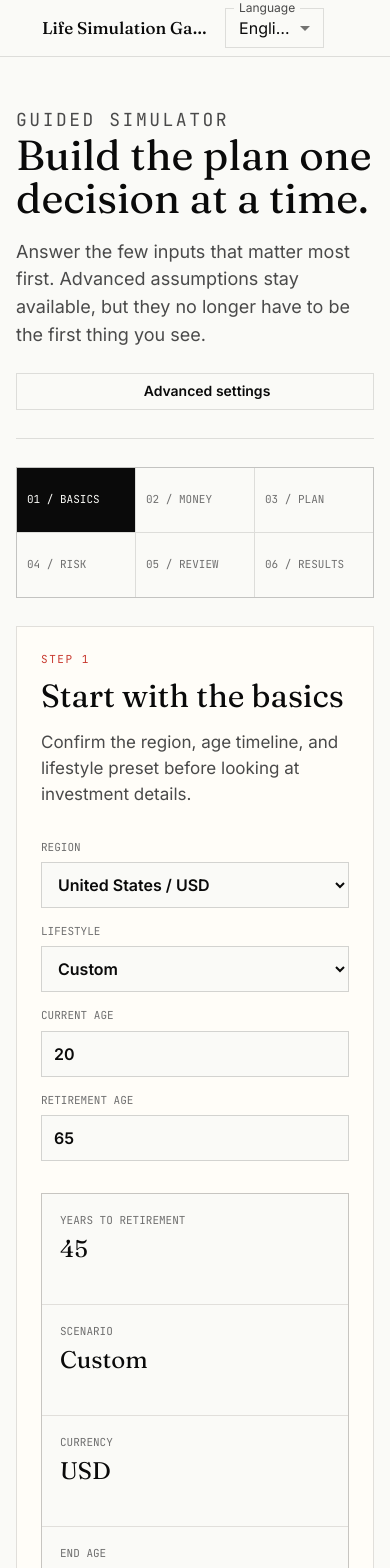
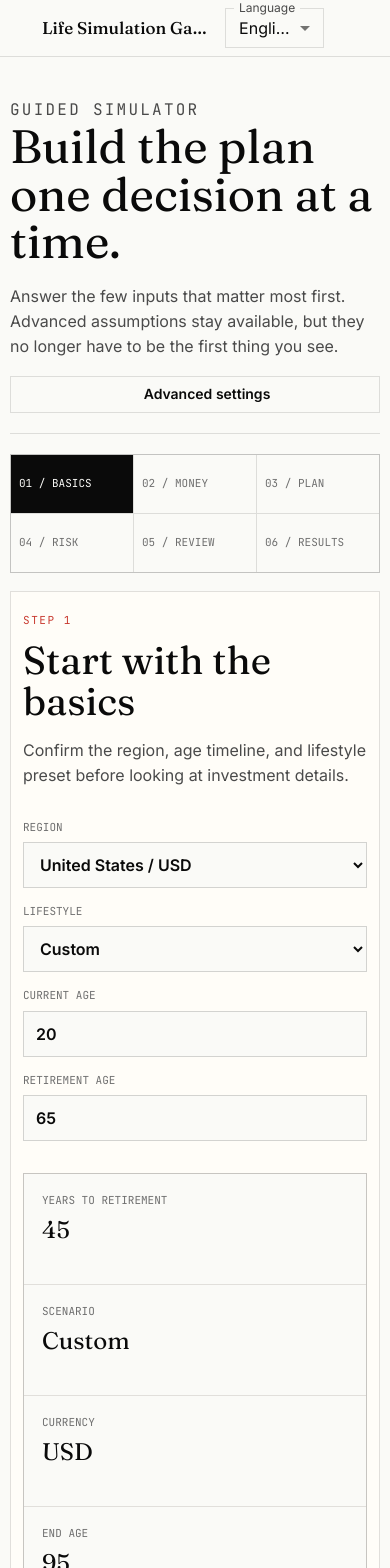
Before and after one commit to MarkHungBuddha/lifeSimulationGame, a React (Vite) app: page /simulator in a window 390 px wide. Shown: the top 1568 px of the page. Built offline with nearby package versions, Linux system fonts and the light colour scheme; some icons are missing.

Commit message:
fix: improve mobile result layout

```diff
--- a/src/components/ResultPanel.tsx
+++ b/src/components/ResultPanel.tsx
@@ -59,7 +59,7 @@ export function ResultPanel() {
     : null
 
   return (
-    <Box sx={{ p: { xs: 1.25, sm: 2, md: 3 }, maxWidth: 1280, mx: 'auto' }}>
+    <Box sx={{ p: { xs: 0.75, sm: 2, md: 3 }, maxWidth: 1280, mx: 'auto', minWidth: 0, overflowX: 'hidden' }}>
       <Paper variant="outlined" sx={{ p: { xs: 1.25, sm: 2 }, mb: { xs: 1.5, sm: 2 } }}>
         <Stack direction="row" alignItems="flex-start" spacing={1} sx={{ mb: 1.5 }}>
           <SavingsIcon color="primary" />
@@ -69,19 +69,19 @@ export function ResultPanel() {
           </Typography>
         </Stack>
         <Grid container spacing={{ xs: 1, sm: 2 }}>
-          <Grid size={{ xs: 6, sm: 3 }}>
+          <Grid size={{ xs: 12, sm: 6, md: 3 }}>
             <Typography variant="caption" color="text.secondary">{t('result.annual_income')}</Typography>
             <Typography variant="body1" fontWeight={700} sx={{ overflowWrap: 'anywhere' }}>{fmtSlider(annualIncome)}</Typography>
           </Grid>
-          <Grid size={{ xs: 6, sm: 3 }}>
+          <Grid size={{ xs: 12, sm: 6, md: 3 }}>
             <Typography variant="caption" color="text.secondary">{t('result.annual_expense')}</Typography>
             <Typography variant="body1" fontWeight={700} sx={{ overflowWrap: 'anywhere' }}>{fmtSlider(annualExpense)}</Typography>
           </Grid>
-          <Grid size={{ xs: 6, sm: 3 }}>
+          <Grid size={{ xs: 12, sm: 6, md: 3 }}>
             <Typography variant="caption" color="text.secondary">{t('result.annual_contribution')}</Typography>
             <Typography variant="body1" fontWeight={700} sx={{ overflowWrap: 'anywhere' }}>{fmtSlider(annualContribution)}</Typography>
           </Grid>
-          <Grid size={{ xs: 6, sm: 3 }}>
+          <Grid size={{ xs: 12, sm: 6, md: 3 }}>
             <Typography variant="caption" color="text.secondary">{t('result.savings_rate')}</Typography>
             <Typography
               variant="body1"
@@ -103,7 +103,7 @@ export function ResultPanel() {
       </Paper>
 
       <Paper elevation={2} sx={{
-        p: { xs: 2, sm: 3, md: 4 }, mb: { xs: 1.5, sm: 3 }, textAlign: 'center',
+        p: { xs: 1.5, sm: 3, md: 4 }, mb: { xs: 1.5, sm: 3 }, textAlign: 'center',
         background: `linear-gradient(135deg, ${rateHex}11, ${rateHex}08)`,
         border: `1px solid ${rateHex}33`,
       }}>
@@ -121,11 +121,11 @@ export function ResultPanel() {
       </Paper>
 
       <Grid container spacing={{ xs: 1, sm: 2 }} sx={{ mb: { xs: 2, sm: 3 } }}>
-        <Grid size={{ xs: 6, sm: 6, md: 3 }}>
+        <Grid size={{ xs: 12, sm: 6, md: 3 }}>
           <StatCard icon={<AccountBalanceIcon />} label={t('result.median_final_portfolio')}
             value={fmt(result.medianFinalPortfolio)} color="#0a0a0a" />
         </Grid>
-        <Grid size={{ xs: 6, sm: 6, md: 3 }}>
+        <Grid size={{ xs: 12, sm: 6, md: 3 }}>
           <StatCard
             icon={<WarningIcon />}
             label={t('result.median_depletion_age')}
@@ -134,11 +134,11 @@ export function ResultPanel() {
             help={t('guide.term.depletion_age.body')}
           />
         </Grid>
-        <Grid size={{ xs: 6, sm: 6, md: 3 }}>
+        <Grid size={{ xs: 12, sm: 6, md: 3 }}>
           <StatCard icon={<TrendingUpIcon />} label={t('result.p90_final_portfolio')}
             value={fmt(result.percentiles.p90[result.percentiles.p90.length - 1])} color="#0a0a0a" help={t('guide.term.percentile.body')} />
         </Grid>
-        <Grid size={{ xs: 6, sm: 6, md: 3 }}>
+        <Grid size={{ xs: 12, sm: 6, md: 3 }}>
           <StatCard icon={<TrendingUpIcon />} label={t('result.p10_final_portfolio')}
             value={fmt(result.percentiles.p10[result.percentiles.p10.length - 1])} color="#c8392f" help={t('guide.term.percentile.body')} />
         </Grid>
@@ -152,19 +152,19 @@ export function ResultPanel() {
           <HelpButton title={t('guide.term.drawdown.body')} />
         </Stack>
         <Grid container spacing={{ xs: 1, sm: 2 }}>
-          <Grid size={{ xs: 6, sm: 3 }}>
+          <Grid size={{ xs: 12, sm: 6, md: 3 }}>
             <StatCard icon={<TrendingDownIcon />} label={t('result.drawdown_median')}
               value={`-${(result.maxDrawdown.median * 100).toFixed(1)}%`} color={result.maxDrawdown.median > 0.3 ? '#a92f28' : '#c8392f'} />
           </Grid>
-          <Grid size={{ xs: 6, sm: 3 }}>
+          <Grid size={{ xs: 12, sm: 6, md: 3 }}>
             <StatCard icon={<TrendingDownIcon />} label={t('result.drawdown_p75')}
               value={`-${(result.maxDrawdown.p75 * 100).toFixed(1)}%`} color={result.maxDrawdown.p75 > 0.4 ? '#a92f28' : '#c8392f'} />
           </Grid>
-          <Grid size={{ xs: 6, sm: 3 }}>
+          <Grid size={{ xs: 12, sm: 6, md: 3 }}>
             <StatCard icon={<TrendingDownIcon />} label={t('result.drawdown_p90')}
               value={`-${(result.maxDrawdown.p90 * 100).toFixed(1)}%`} color="#a92f28" />
           </Grid>
-          <Grid size={{ xs: 6, sm: 3 }}>
+          <Grid size={{ xs: 12, sm: 6, md: 3 }}>
             <StatCard icon={<TrendingDownIcon />} label={t('result.drawdown_worst')}
             value={`-${(result.maxDrawdown.worst * 100).toFixed(1)}%`} color="#7f231e" />
           </Grid>
@@ -197,8 +197,8 @@ export function ResultPanel() {
         <Typography variant="subtitle1" fontWeight={700} sx={{ mb: 1 }}>
           {t('result.table_title')}
         </Typography>
-        <TableContainer sx={{ maxHeight: { xs: 420, sm: 'none' }, overflowX: 'auto' }}>
-          <Table size="small" sx={{ minWidth: { xs: 520, sm: 0 }, '& .MuiTableCell-root': { px: { xs: 0.75, sm: 2 }, whiteSpace: 'nowrap', fontSize: { xs: 12, sm: 14 } } }}>
+        <TableContainer sx={{ maxHeight: { xs: 420, sm: 'none' }, overflowX: 'auto', WebkitOverflowScrolling: 'touch' }}>
+          <Table size="small" sx={{ minWidth: { xs: 480, sm: 0 }, '& .MuiTableCell-root': { px: { xs: 0.75, sm: 2 }, whiteSpace: 'nowrap', fontSize: { xs: 12, sm: 14 } } }}>
             <TableHead>
               <TableRow>
                 <TableCell>{t('result.age')}</TableCell>
@@ -258,7 +258,7 @@ function StatCard({ icon, label, value, color, help }: {
       variant="outlined"
       sx={{
         p: { xs: 1.1, sm: 2 },
-        minHeight: { xs: 118, sm: 132 },
+        minHeight: { xs: 104, sm: 132 },
         height: '100%',
         textAlign: 'center',
         display: 'flex',
@@ -283,7 +283,7 @@ function StatCard({ icon, label, value, color, help }: {
         sx={{
           mt: 0.5,
           lineHeight: 1.15,
-          fontSize: { xs: 'clamp(0.95rem, 4.2vw, 1.2rem)', sm: '1.5rem' },
+          fontSize: { xs: 'clamp(0.95rem, 5vw, 1.18rem)', sm: '1.5rem' },
           overflowWrap: 'anywhere',
         }}
       >
@@ -347,7 +347,7 @@ function PercentileChart({ percentiles, currentAge, retirementAge, region, langu
     if (!element) return
 
     const updateWidth = () => {
-      setChartWidth(Math.max(320, Math.min(800, Math.floor(element.clientWidth))))
+      setChartWidth(Math.max(260, Math.min(800, Math.floor(element.clientWidth))))
     }
 
     updateWidth()
@@ -363,7 +363,8 @@ function PercentileChart({ percentiles, currentAge, retirementAge, region, langu
 
     const dpr = window.devicePixelRatio || 1
     const W = chartWidth
-    const H = Math.max(260, Math.round(W * 0.48))
+    const compact = W < 520
+    const H = Math.max(compact ? 220 : 260, Math.round(W * 0.48))
     canvas.width = W * dpr
     canvas.height = H * dpr
     canvas.style.width = '100%'
@@ -373,12 +374,11 @@ function PercentileChart({ percentiles, currentAge, retirementAge, region, langu
     ctx.scale(dpr, dpr)
     ctx.clearRect(0, 0, W, H)
 
-    const compact = W < 520
     const pad = {
       top: compact ? 24 : 20,
-      right: compact ? 12 : 24,
+      right: compact ? 8 : 24,
       bottom: compact ? 38 : 44,
-      left: compact ? 54 : 72,
+      left: compact ? 46 : 72,
     }
     const plotW = W - pad.left - pad.right
     const plotH = H - pad.top - pad.bottom
--- a/src/simulator/GuidedSimulator.css
+++ b/src/simulator/GuidedSimulator.css
@@ -326,3 +326,53 @@
     width: 100%;
   }
 }
+
+@media (max-width: 600px) {
+  .guidedSimulatorShell {
+    width: min(100% - 20px, 680px);
+    padding: 24px 0 80px;
+  }
+
+  .guidedHero {
+    gap: 18px;
+    margin-bottom: 20px;
+    padding-bottom: 20px;
+  }
+
+  .guidedHero h1 {
+    font-size: clamp(36px, 12vw, 48px);
+  }
+
+  .guidedHero p {
+    font-size: 16px;
+  }
+
+  .guidedStepper {
+    margin-bottom: 18px;
+  }
+
+  .guidedStepper button {
+    min-height: 58px;
+    padding: 8px;
+  }
+
+  .guidedStep {
+    padding: 20px 12px;
+  }
+
+  .guidedStep h2 {
+    font-size: clamp(30px, 10vw, 40px);
+  }
+
+  .guidedStepLead {
+    font-size: 16px;
+  }
+
+  .guidedActions {
+    padding: 14px 12px;
+  }
+
+  .guidedResultsShell {
+    margin: 24px -6px 0;
+  }
+}
```
